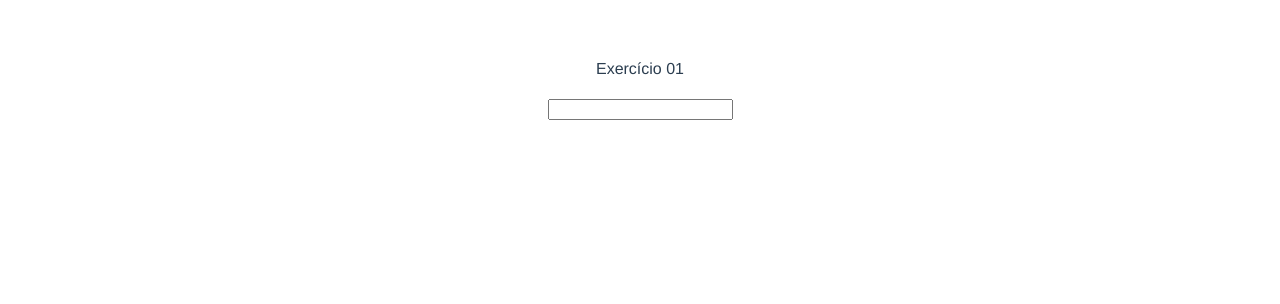
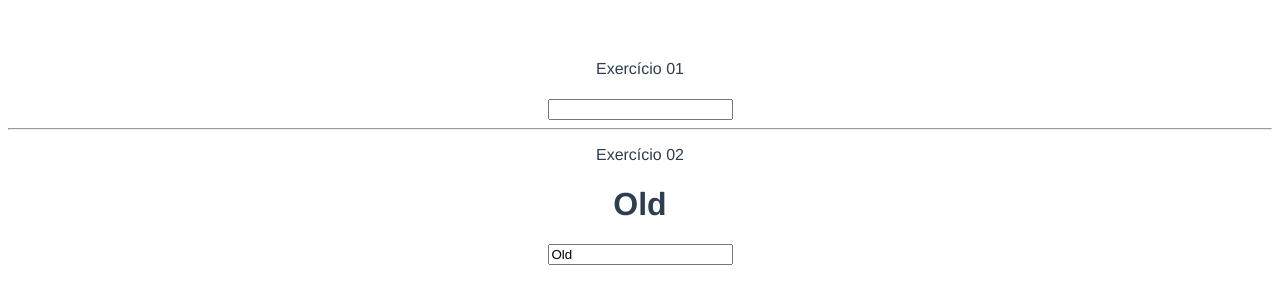
Before and after one commit to MychaelJales/Exercises-DEVinHouse, a Vue app in the folder S09/primeiros-exercicios/: page / in a window 1280 px wide. Shown: the top 304 px of the page. Built offline with nearby package versions, Linux system fonts and the light colour scheme.

Commit message:
exercicios 02

```diff
--- a/S09/primeiros-exercicios/src/App.vue
+++ b/S09/primeiros-exercicios/src/App.vue
@@ -4,6 +4,12 @@
       <p>Exercício 01</p>
       <h1 v-text="ex01"></h1>
       <input type="text" v-model="ex01">
+    </div>
+    <hr>
+    <div>
+      <p>Exercício 02</p>
+      <h1 v-once v-text="ex02"></h1>
+      <input type="text" v-model="ex02">
     </div>
   </div>
 </template>
@@ -14,6 +20,7 @@ export default {
   data() {
     return {
       ex01: '',
+      ex02: 'Old',
     }
   }
 }
```
